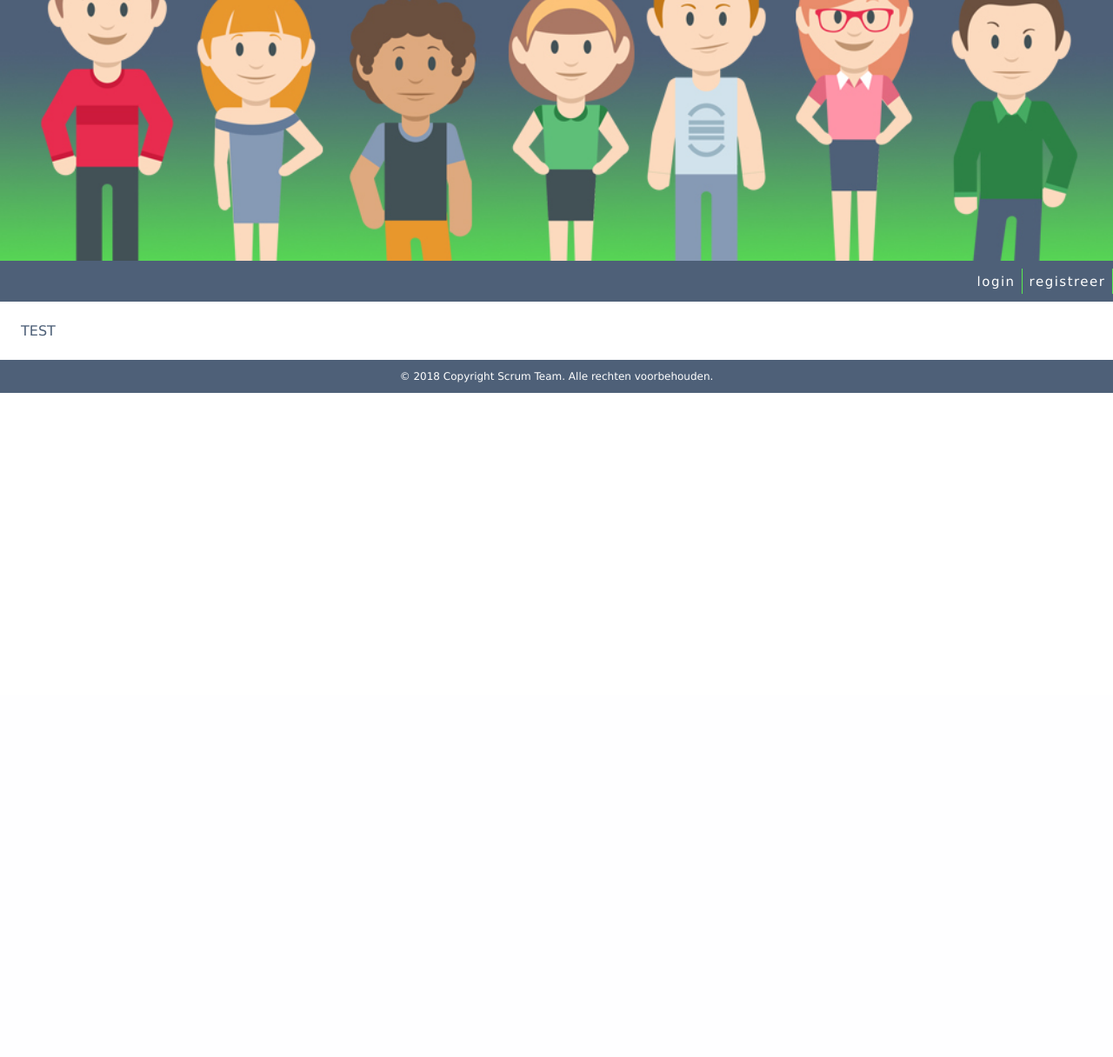
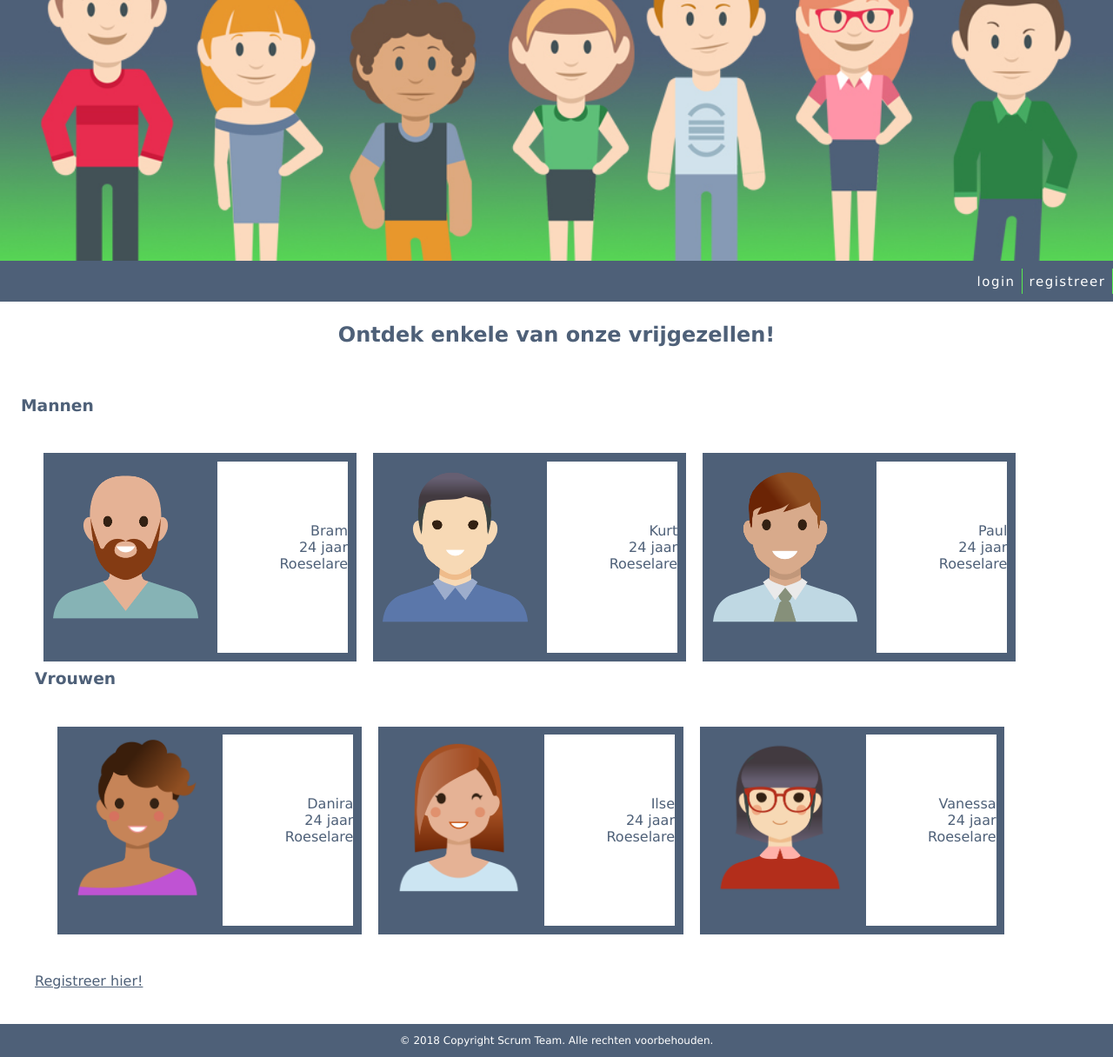
Before and after one commit to Orhon/FlexiDating, a PHP site: page / in a window 1280 px wide. Shown: the whole page at 87% size. Before the commit the page ends 452 px from the top, so only its background shows below. Run offline with PHP 8.4, Linux system fonts and the light colour scheme.

Commit message:
aanpassing index.html + css

```diff
--- a/css/main_css.css
+++ b/css/main_css.css
@@ -10,10 +10,18 @@ body, html {
     height: 100%;
 }
 
+/**** SECTION ****/
 section {
 	margin: 1.5em;
 }
 
+section h1 {
+    text-align: center;
+}
+
+section a {
+    text-align: center;
+}
 
 
 /**** HEADER ****/
@@ -100,9 +108,8 @@ footer {
 
 /**** images ****/
 img {
-   border: none;
-   float: left;
-   margin: 0 1.25em 0.5em 0;
+    width: 50%;
+    height: 50%;
 }
 
 img.avatar {
@@ -124,6 +131,31 @@ img.avatar {
 }
 .leftcolumn {
     color: #FF0000;
+}
+/* gallerij startpagina */
+.gallery {
+    padding: 1em;
+    overflow: auto;
+}
+
+.kopjes {
+    background-color: #4e6078;
+    padding: 0.6em;
+    margin: 0.6em;
+    float: left;
+    width: 30%;
+}
+
+
+.infokopjes {
+    background: white;
+    display: block;
+    text-align: right;
+    color: #4e6078;
+    width: 150px;
+    height: 220px;
+    float: right;
+    padding: 70px 0
 }
 
 
--- a/index.html
+++ b/index.html
@@ -27,7 +27,56 @@
             </header>
         <section>
 
-            <div class="clearfix">TEST</div>
+            <div class="clearfix">
+            <h1>Ontdek enkele van onze vrijgezellen!</h1>
+                <br>
+            <h3>Mannen</h3>
+                <div class="gallery">
+                    <div class="kopjes"><img src="img/bram.png"/>
+                        <div class="infokopjes">
+                        Bram <br>
+                        24 jaar <br>
+                        Roeselare</div>
+                    </div>
+                    <div class="kopjes"><img src="img/kurt_decaluwe.png"/>
+                        <div class="infokopjes">
+                        Kurt <br>
+                        24 jaar <br>
+                        Roeselare
+                        </div>
+                    </div>
+                    <div class="kopjes"><img src="img/paul_ampersand.png" />
+                        <div class="infokopjes">
+                        Paul <br>
+                        24 jaar <br>
+                        Roeselare
+                        </div>
+                    </div>
+                <br>
+            <h3>Vrouwen</h3>
+                <div class="gallery">
+                    <div class="kopjes"><img src="img/danira.png"/>
+                    <div class="infokopjes">
+                        Danira <br>
+                        24 jaar <br>
+                        Roeselare</div>
+                    </div>
+                    <div class="kopjes"><img src="img/ilse_debruyne.png"/>
+                    <div class="infokopjes">
+                        Ilse <br>
+                        24 jaar <br>
+                        Roeselare</div>
+                    </div>
+                    <div class="kopjes"><img src="img/vanessa_vaneenoo.png"/>
+                    <div class="infokopjes">
+                        Vanessa <br>
+                        24 jaar <br>
+                        Roeselare</div>
+                    </div>
+                </div>
+                <br>
+                <a href="registratie.html">Registreer hier!</a>
+            </div>
 
         </section>
         <footer>&#169 2018 Copyright Scrum Team. Alle rechten voorbehouden.</footer>
```
